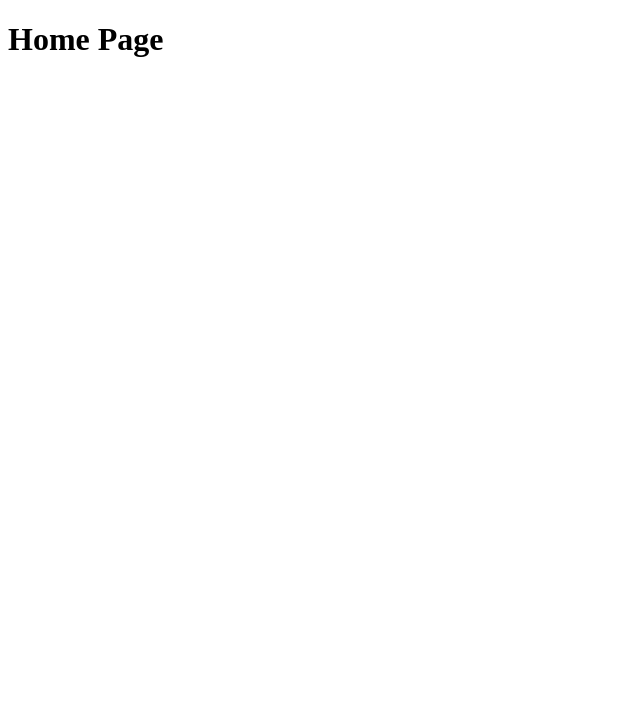
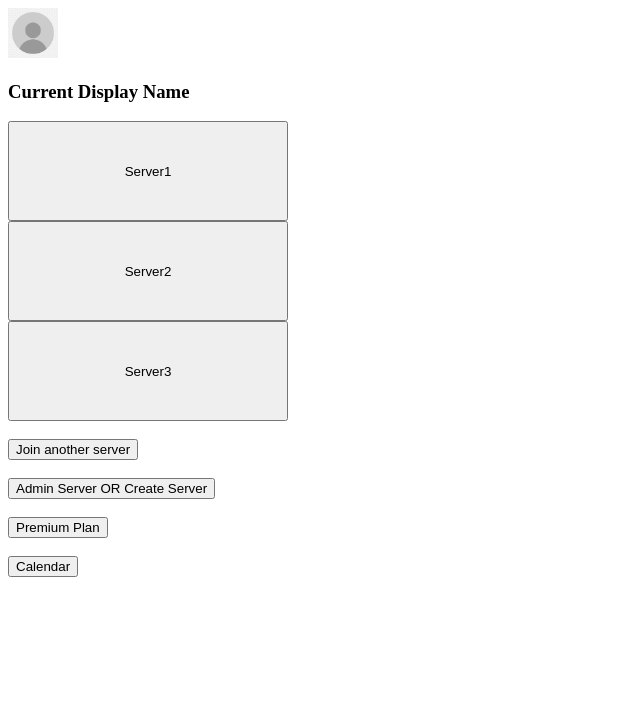
Before and after one commit to mahapatra-ananya/DatabaseDriven-WebApplication-CPSC304, a website: page Ananya/public/Home.html in a window 1280 px wide. Shown: the whole page, without its empty margins (0-640 px from the left). Drawn offline with Linux system fonts and the light colour scheme.

Commit message:
created skeleton Home page

```diff
--- a/Ananya/public/Home.html
+++ b/Ananya/public/Home.html
@@ -6,7 +6,35 @@
 </head>
 <body>
 
-<h1>Home Page</h1>
+<div>
+    <a href="Account.html">
+        <img src="generic_pfp.jpg" alt="CurrentAvatar" width="50" height="50">
+    </a>
+    <h3>Current Display Name</h3>
+</div>
+
+<div>
+    <div style="height: 300px; width:300px; overflow: scroll">
+        <button style="height:100px; width:280px">Server1</button> <br>
+        <button style="height:100px; width:280px">Server2</button> <br>
+        <button style="height:100px; width:280px">Server3</button> <br>
+        <button style="height:100px; width:280px">Server4</button> <br>
+        <button style="height:100px; width:280px">Server5</button> <br>
+        <button style="height:100px; width:280px">Server6</button> <br>
+    </div> <br>
+
+    <div>
+        <button>Join another server</button>
+    </div> <br>
+</div>
+
+<button>Admin Server OR Create Server</button> <br> <br>
+
+<div>
+    <button>Premium Plan</button> <br> <br>
+    <button>Calendar</button> <br>
+</div>
+
 
 </body>
 </html>
```
